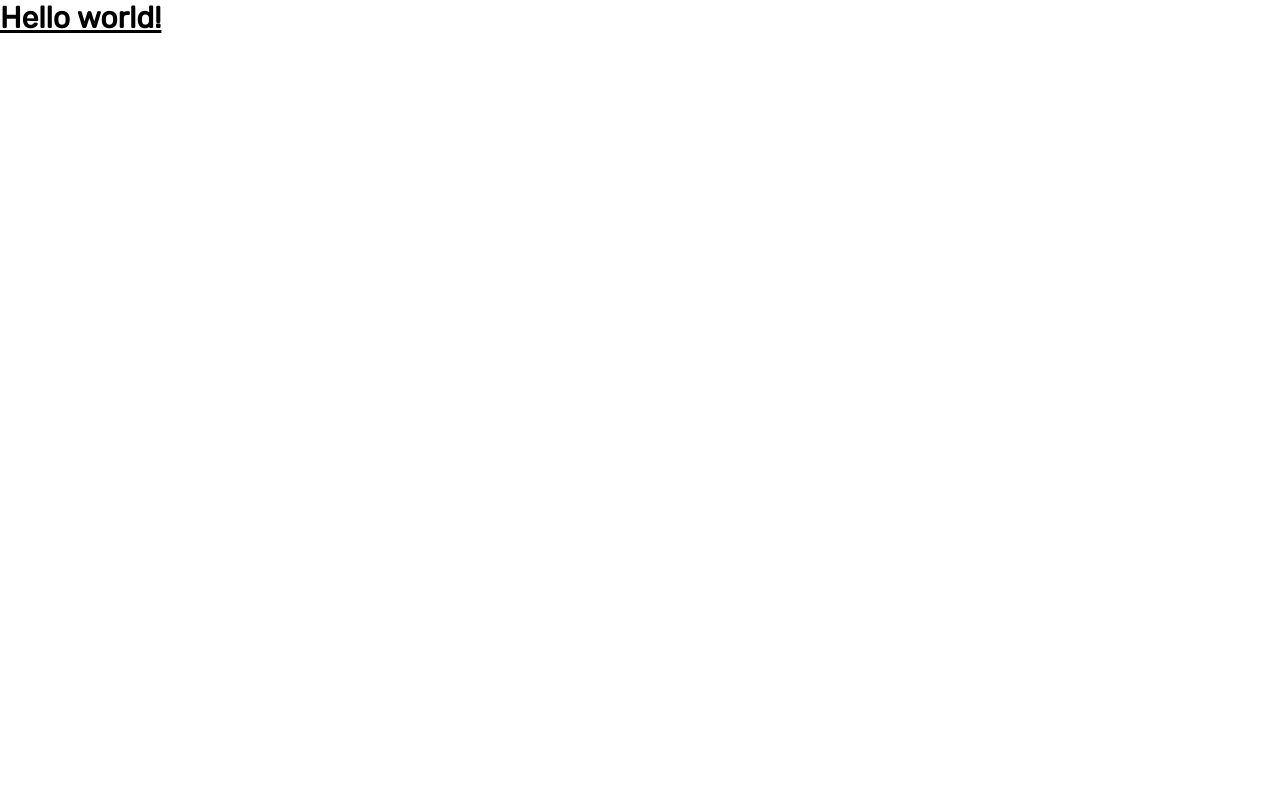
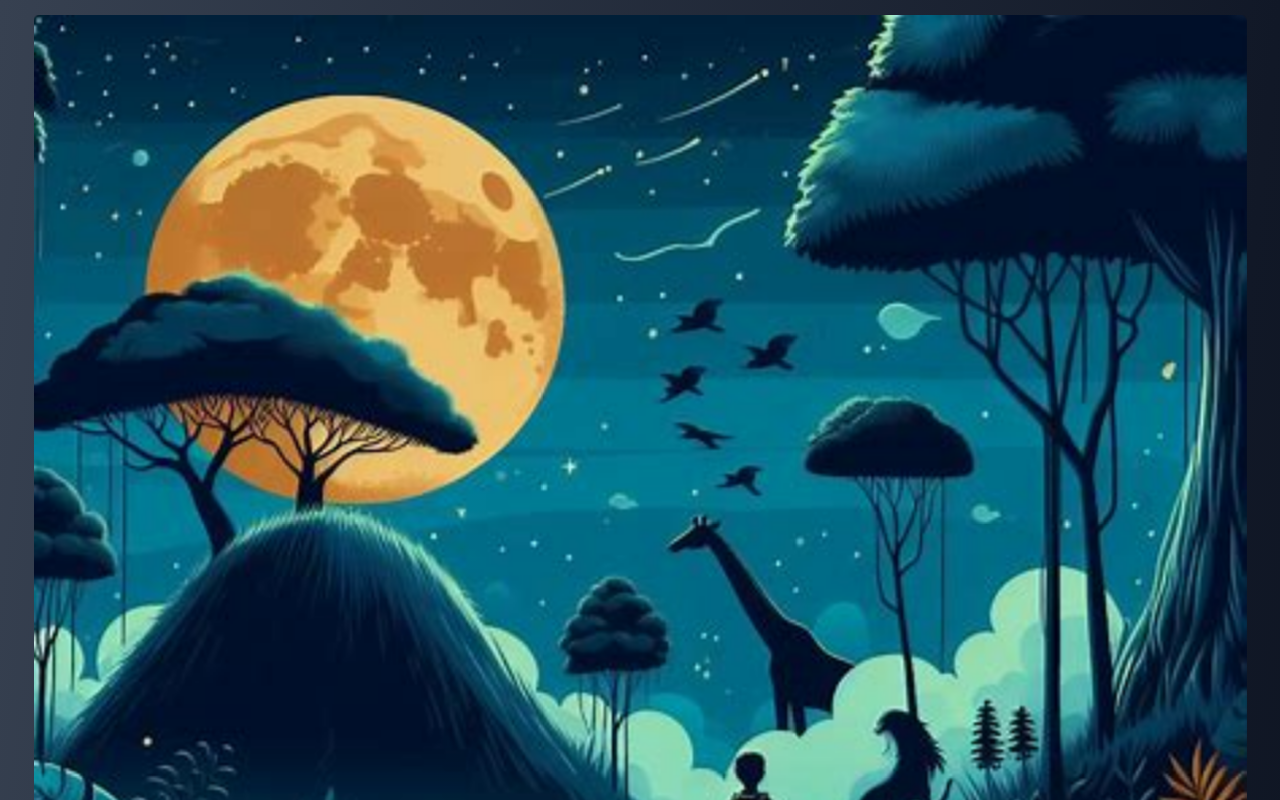
Before and after one commit to JaberChowdhury/React_project, a React (Vite) app: page / in a window 1280 px wide. Shown: the top 800 px of the page. Built offline with nearby package versions, Linux system fonts and the light colour scheme.

Commit message:
style : changed some style and scroll animation added

```diff
--- a/package.json
+++ b/package.json
@@ -16,6 +16,7 @@
     "tailwind-merge": "^2.2.0"
   },
   "devDependencies": {
+    "@types/node": "^20.10.5",
     "@types/react": "^18.2.43",
     "@types/react-dom": "^18.2.17",
     "@typescript-eslint/eslint-plugin": "^6.14.0",
--- a/src/App.tsx
+++ b/src/App.tsx
@@ -1,3 +1,22 @@
+import text from "@/constant/text";
+import Article from "@/components/Article";
+import Img from "@/components/Img";
+import React from "react";
+import imageData from "@/constant/images";
+
 export default function App() {
-  return <h1 className="text-3xl font-bold underline">Hello world!</h1>;
+  const images = imageData();
+  const serial = [2, 0, 4, 1, 3, 5, 2, 3];
+  return (
+    <div className="w-full min-h-screen flex items-center flex-col p-2">
+      {text.map((d, id) => (
+        <React.Fragment key={id}>
+          <Img src={images[serial[id]]} className="w-[97%] rounded fade-up" />
+          <Article className="text-xl tracking-wide my-2 first-letter:mx-2  first-letter:text-4xl first-letter:font-bold">
+            {d}
+          </Article>
+        </React.Fragment>
+      ))}
+    </div>
+  );
 }
--- a/src/components/Article.tsx
+++ b/src/components/Article.tsx
@@ -3,10 +3,13 @@ import { cn } from "@/lib/utils";
 
 interface propsType {
   children: React.ReactNode;
+  className?: string;
 }
 
-const Article = ({ children }: propsType) => {
-  return <article>{children}</article>;
+const Article = ({ children, className }: propsType) => {
+  return (
+    <article className={cn("p-2 text-squise", className)}>{children}</article>
+  );
 };
 
 export default Article;
--- a/src/components/Img.tsx
+++ b/src/components/Img.tsx
@@ -1,9 +1,19 @@
+import { cn } from "@/lib/utils";
+
 type propsType = {
   src: string;
+  className?: string;
 };
 
-const Img = ({ src }: propsType) => {
-  return <img src={src} alt="An aesthetic image ⚡️" loading="lazy" />;
+const Img = ({ src, className }: propsType) => {
+  return (
+    <img
+      className={cn("relative w-full h-full", className)}
+      src={src}
+      alt="An aesthetic image ⚡️"
+      loading="lazy"
+    />
+  );
 };
 
 export default Img;
--- a/src/constant/images.ts
+++ b/src/constant/images.ts
@@ -0,0 +1,12 @@
+import pic1 from "/pic-1.jpeg";
+import pic2 from "/pic-2.jpeg";
+import pic3 from "/pic-3.jpeg";
+import pic4 from "/pic-4.jpeg";
+import pic5 from "/pic-5.jpeg";
+import pic6 from "/pic-6.jpeg";
+
+const imageData = () => {
+  return [pic1, pic2, pic3, pic4, pic5, pic6];
+};
+
+export default imageData;
--- a/src/constant/text.ts
+++ b/src/constant/text.ts
@@ -0,0 +1,10 @@
+export default [
+  "Lorem ipsum dolor sit amet, consectetur adipiscing elit, sed do eiusmod tempor incididunt ut labore et dolore magna aliqua. Imperdiet dui accumsan sit amet. Sagittis vitae et leo duis ut diam quam nulla. Tellus in metus vulputate eu scelerisque felis. Molestie at elementum eu facilisis sed. Donec et odio pellentesque diam volutpat. Vitae nunc sed velit dignissim sodales ut eu sem integer. Vulputate dignissim suspendisse in est ante in nibh mauris cursus. Viverra aliquet eget sit amet. Non pulvinar neque laoreet suspendisse interdum consectetur. Ut lectus arcu bibendum at varius. Ipsum dolor sit amet consectetur adipiscing elit pellentesque. Nullam non nisi est sit amet facilisis magna etiam. Volutpat consequat mauris nunc congue nisi vitae suscipit tellus mauris. Sapien et ligula ullamcorper malesuada proin libero. Sollicitudin aliquam ultrices sagittis orci. Arcu cursus euismod quis viverra.",
+  "Sit amet commodo nulla facilisi. Orci ac auctor augue mauris. Amet est placerat in egestas erat imperdiet. Pretium lectus quam id leo in vitae turpis massa sed. Odio facilisis mauris sit amet massa vitae tortor. Odio pellentesque diam volutpat commodo sed. Mattis molestie a iaculis at. Porta nibh venenatis cras sed felis eget velit aliquet. Porttitor massa id neque aliquam vestibulum. Id volutpat lacus laoreet non curabitur gravida arcu ac.",
+  "Diam maecenas sed enim ut. Tellus in metus vulputate eu scelerisque felis. Eu scelerisque felis imperdiet proin fermentum leo vel orci porta. Tempor nec feugiat nisl pretium fusce id velit. Eget egestas purus viverra accumsan in nisl. Turpis in eu mi bibendum. Cursus vitae congue mauris rhoncus aenean vel elit scelerisque mauris. Est velit egestas dui id. Venenatis a condimentum vitae sapien pellentesque habitant morbi tristique senectus. Risus ultricies tristique nulla aliquet. Facilisi cras fermentum odio eu. Viverra nibh cras pulvinar mattis nunc.",
+  "Nunc sed id semper risus in hendrerit. Urna condimentum mattis pellentesque id nibh tortor id aliquet. Eu volutpat odio facilisis mauris. Pellentesque massa placerat duis ultricies lacus sed. Congue eu consequat ac felis donec et odio. Ac odio tempor orci dapibus ultrices in iaculis nunc. Ultrices vitae auctor eu augue. Neque viverra justo nec ultrices dui sapien eget mi proin. Luctus accumsan tortor posuere ac ut consequat semper. Nullam ac tortor vitae purus faucibus ornare suspendisse sed. Magna sit amet purus gravida quis blandit. Mauris in aliquam sem fringilla ut morbi. Elementum curabitur vitae nunc sed velit dignissim sodales ut. Enim tortor at auctor urna nunc id. Semper risus in hendrerit gravida rutrum quisque non tellus orci. A erat nam at lectus urna duis. Maecenas volutpat blandit aliquam etiam erat velit.",
+  "Sit amet commodo nulla facilisi nullam vehicula. Praesent elementum facilisis leo vel fringilla est ullamcorper eget nulla. Eget mauris pharetra et ultrices neque ornare aenean euismod. Ut porttitor leo a diam sollicitudin. Ut morbi tincidunt augue interdum velit euismod in pellentesque massa. Faucibus nisl tincidunt eget nullam non nisi est sit amet. Lorem ipsum dolor sit amet. Nulla posuere sollicitudin aliquam ultrices sagittis orci a scelerisque purus. Dis parturient montes nascetur ridiculus mus mauris vitae. Sit amet cursus sit amet dictum sit. Aliquam id diam maecenas ultricies mi eget. Netus et malesuada fames ac turpis egestas integer eget aliquet. Volutpat sed cras ornare arcu dui vivamus arcu felis bibendum. Pharetra massa massa ultricies mi quis hendrerit dolor magna. Tortor aliquam nulla facilisi cras fermentum odio eu feugiat. Elementum sagittis vitae et leo duis ut diam quam nulla. Aliquet risus feugiat in ante metus dictum at tempor commodo. Ullamcorper sit amet risus nullam eget felis eget nunc. Non curabitur gravida arcu ac tortor dignissim convallis.",
+  "Morbi tincidunt augue interdum velit euismod in pellentesque massa placerat. Nec sagittis aliquam malesuada bibendum arcu vitae elementum curabitur vitae. Quis viverra nibh cras pulvinar mattis nunc. Mauris augue neque gravida in. Habitant morbi tristique senectus et netus et. At ultrices mi tempus imperdiet nulla malesuada pellentesque elit eget. Amet consectetur adipiscing elit ut aliquam. Etiam non quam lacus suspendisse faucibus interdum posuere lorem. Nisi quis eleifend quam adipiscing vitae proin sagittis nisl. Nisl pretium fusce id velit ut tortor. Posuere ac ut consequat semper viverra nam libero. Aliquam etiam erat velit scelerisque in. Pharetra magna ac placerat vestibulum lectus. Mauris a diam maecenas sed. Tincidunt dui ut ornare lectus sit.",
+  "Tortor at auctor urna nunc id cursus. Vestibulum mattis ullamcorper velit sed ullamcorper morbi tincidunt. Erat imperdiet sed euismod nisi porta lorem mollis aliquam. Aliquam ultrices sagittis orci a scelerisque purus semper. Tortor consequat id porta nibh venenatis cras. Amet purus gravida quis blandit. Non curabitur gravida arcu ac tortor dignissim convallis aenean et. Nibh mauris cursus mattis molestie a iaculis. Scelerisque eleifend donec pretium vulputate sapien nec. Metus aliquam eleifend mi in nulla. Et malesuada fames ac turpis egestas. Gravida in fermentum et sollicitudin ac orci phasellus. Purus semper eget duis at.",
+  "Turpis tincidunt id aliquet risus feugiat in. Congue mauris rhoncus aenean vel elit scelerisque. Tempor id eu nisl nunc mi ipsum faucibus. Rhoncus est pellentesque elit ullamcorper dignissim cras tincidunt lobortis feugiat. Id nibh tortor id aliquet lectus proin. Quam viverra orci sagittis eu volutpat. Egestas fringilla phasellus faucibus scelerisque eleifend donec pretium vulputate sapien. Mattis nunc sed blandit libero volutpat sed cras. In metus vulputate eu scelerisque felis. At quis risus sed vulputate odio ut enim blandit. Dui vivamus arcu felis bibendum ut tristique et egestas quis.",
+];
--- a/src/index.css
+++ b/src/index.css
@@ -5,4 +5,45 @@
 
 * {
   font-family: "Rubik", sans-serif;
+  transition:
+    opacity 100ms ease,
+    transform 100ms ease,
+    border-radius 100ms ease,
+    left 100ms ease;
 }
+
+body {
+  @apply bg-gradient-to-br from-gray-700 via-gray-900 to-black;
+}
+
+.fade-up {
+  opacity: 0;
+  transform: scale(0);
+  border-radius: 50%;
+  animation: fade-up linear forwards;
+  animation-timeline: view();
+  /* animation-range: 250px 500px; */
+  animation-range: entry 50px;
+}
+
+@keyframes fade-up {
+  to {
+    opacity: 1;
+    border-radius: 0%;
+    transform: scale(1);
+  }
+}
+
+.text-squise {
+  color: white;
+  left: -100px;
+  animation: text-squise linear forwards;
+  animation-timeline: view();
+  animation-range: entry 50px;
+}
+
+@keyframes text-squise {
+  to {
+    left: 0px;
+  }
+}
```
Also changed, not shown: 1 other file (tests, documents, lock files or other folders).
